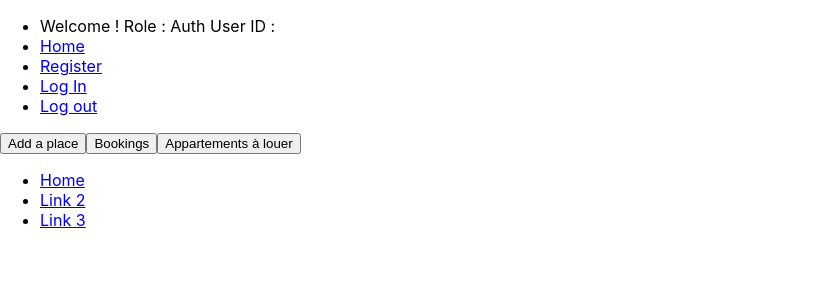
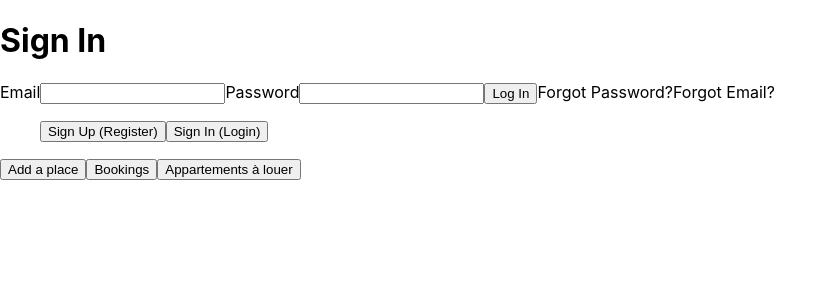
Before and after one commit to rozaribeiro/airbnb-clone-client, a React (Create React App) app: page / in a window 1280 px wide. Shown: the top 300 px of the page, without its empty margins (0-837 px from the left). Built offline with nearby package versions, Linux system fonts and the light colour scheme.

Commit message:
in progress tooBook()

```diff
--- a/src/App.js
+++ b/src/App.js
@@ -12,8 +12,8 @@ import Homepage from "./pages/Homepage/index";
 import SignUp from "./pages/Authenticate/SignUpPage"; // Inscription
 import SignIn from "./pages/Authenticate/SignInPage"; // Connexion
 // import Bookings from "./pages/BookedList/";
-import Navbar from "./components/Navbar";
-import Footer from "./components/Footer/";
+// import Navbar from "./components/Navbar";
+// import Footer from "./components/Footer/";
 
 import PlacesAvailable from "./pages/PlacesList/index";
 import BookedList from "./pages/BookedList"; //  GUEST List places booked
@@ -45,7 +45,7 @@ const PrivateRoute = ({ component: Component, ...rest }) => {
 function App() {
   return (
     <Router>
-      <Navbar />
+      {/* <Navbar /> */}
       <Switch>
         <Route exact path="/" component={Homepage} />
         <Route exact path="/signup" component={SignUp} />
@@ -75,7 +75,7 @@ function App() {
         routers.post("/api/bookings", isAuth, Bookings.postBookingsGuest); // NAWAL */}
         {/* <Route exact path="/signin" component={Authenticate} /> */}
       </Switch>
-      <Footer />
+      {/* <Footer /> */}
     </Router>
   );
 }
--- a/src/components/Footer/index.jsx
+++ b/src/components/Footer/index.jsx
@@ -1,50 +1,50 @@
-import React from "react";
-import { BrowserRouter as Router, Link } from "react-router-dom";
+// import React from "react";
+// import { BrowserRouter as Router, Link } from "react-router-dom";
 
-class Footer extends React.Component {
-  constructor(props) {
-    super(props);
-    this.state = {
-      error: null,
-    };
-  }
+// class Footer extends React.Component {
+//   constructor(props) {
+//     super(props);
+//     this.state = {
+//       error: null,
+//     };
+//   }
 
-  render() {
-    return (
-      <footer className="footer">
-        <Router>
-          <ul>
-            <li>
-              <Link
-                to={{
-                  pathname: "/",
-                }}
-              >
-                Home
-              </Link>
-            </li>
-            <li>
-              <Link
-                to={{
-                  pathname: "/",
-                }}
-              >
-                Link 2
-              </Link>
-            </li>
-            <li>
-              <Link
-                to={{
-                  pathname: "/",
-                }}
-              >
-                Link 3
-              </Link>
-            </li>
-          </ul>
-        </Router>
-      </footer>
-    );
-  }
-}
-export default Footer;
+//   render() {
+//     return (
+//       <footer className="footer">
+//         <Router>
+//           <ul>
+//             <li>
+//               <Link
+//                 to={{
+//                   pathname: "/",
+//                 }}
+//               >
+//                 Home
+//               </Link>
+//             </li>
+//             <li>
+//               <Link
+//                 to={{
+//                   pathname: "/",
+//                 }}
+//               >
+//                 Link 2
+//               </Link>
+//             </li>
+//             <li>
+//               <Link
+//                 to={{
+//                   pathname: "/",
+//                 }}
+//               >
+//                 Link 3
+//               </Link>
+//             </li>
+//           </ul>
+//         </Router>
+//       </footer>
+//     );
+//   }
+// }
+// export default Footer;
--- a/src/pages/Homepage/index.js
+++ b/src/pages/Homepage/index.js
@@ -1,7 +1,7 @@
 import React, { Component } from "react";
-import { bookingsService } from "../../services";
-import SearchByCity from "../partials/Header/SearchByCity"
-
+// import { bookingsService } from "../../services";
+// import SearchByCity from "../partials/Header/SearchByCity"
+import LoginForm from "../Authenticate/SignInPage"
 export default class index extends Component {
   constructor(props) {
     super(props);
@@ -9,7 +9,6 @@ export default class index extends Component {
     this.state = {
       testValue: "",
     };
-
     console.log("props", this.props);
   }
 
@@ -32,11 +31,11 @@ export default class index extends Component {
   render() {
     return (
       <>
-        {/* <LoginForm /> */}
-        {/* <ul>
+        <LoginForm />
+        <ul>
           <button onClick={this.signUp}>Sign Up (Register)</button>
           <button onClick={this.signIn}>Sign In (Login)</button>
-        </ul> */}
+        </ul>
         <button onClick={this.addPlace}>Add a place</button>
         <button onClick={this.bookings}>Bookings</button>
         <button onClick={this.placeavailable}>Appartements à louer</button>
--- a/src/pages/PlacesList/index.js
+++ b/src/pages/PlacesList/index.js
@@ -1,63 +1,72 @@
-// import React, { Component } from "react";
-// import "./placeList.css";
-// import { availablePLaceService } from "../../services/";
+import React, { Component } from "react";
+import "./placeList.css";
+import { availablePLaceService } from "../../services/";
+import {
+    // BrowserRouter as Router,
+    // Switch,
+    // Route,
+    // Redirect,
+    Link
+  } from "react-router-dom";
+import appContext from "../../store"
 
-// export default class index extends Component {
-//   constructor(props) {
-//     super(props);
+export default class index extends Component {
+    static contextType = appContext ;
+    constructor(props) {
+    super(props);
 
-//     this.state = {
-//       data: [],
-//       error: null,
-//     };
-//   }
-//   tooBook (){$
-//     return (
-//       <appContext.Consumer>
-//           {(context) => (
-//             {this.context.role === "guest" ? <button onClick={"/bookings"}></button> : null}
-//         )}
-//       </appContext.Consumer>
-//     )
-//   }
-//   async componentDidMount() {
+    this.state = {
+      data: [],
+      error: null,
+    };
+  }
+  tooBook (){
+    return (
+      <appContext.Consumer>
+          {(context) => (
+            this.context.role === "guest" && <button><Link to="/bookings"></Link></button>
+        )}
+      </appContext.Consumer>
+    )
+  }
+  async componentDidMount() {
 
-//     try {
-//       const response = await availablePLaceService.getPlaceDisponibilty();
-//       this.setState({
-//         data: response.data,
-//       });
-//       console.log("REPONSE", response.data);
-//     } catch (e) {
-//       this.setState({ error: "erreur server" });
-//     }
+    try {
+      const response = await availablePLaceService.getPlaceDisponibilty();
+      this.setState({
+        data: response.data,
+      });
+      console.log("REPONSE", response.data);
+    } catch (e) {
+      this.setState({ error: "erreur server" });
+    }
 
-//   }
+  }
 
-//   render() {
-//     return (
-//       <div>
-//         {/* // <h1>Places List</h1> */}
-//         <div className="PlaceAvailableTitle">
-//           <h1>Appartement à louer:</h1>
-//         </div>
+  render() {
+    return (
+      <div>
+        {/* // <h1>Places List</h1> */}
+        <div className="PlaceAvailableTitle">
+          <h1>Appartement à louer:</h1>
+        </div>
 
-//         {this.state.data.map((element, index) => {
-//           return (
-//             <div key={index} className="placeAvailable">
-//               <ul>
-//                 <li>{element.name}</li>
-//                 <li>{element.description}</li>
-//                 <li>Nombre de chambre: {element.rooms}</li>
-//                 <li>Nombre de salle de bain{element.bathrooms}</li>
-//                 <li>Prix:{element.price_by_night}£</li>
-//                 {this.postBook()}
-//               </ul>
-//             </div>
-//           );
-//         })}
-//         {this.context.role === "guest" ? <button></button> : null}
-//       </div>
-//     );
-//   }
-// }
+        {this.state.data.map((element, index) => {
+          return (
+            <div key={index} className="placeAvailable">
+              <ul>
+                <li>{element.name}</li>
+                <li>{element.description}</li>
+                <li>Nombre de chambre: {element.rooms}</li>
+                <li>Nombre de salle de bain{element.bathrooms}</li>
+                <li>Prix:{element.price_by_night}£</li>
+                {this.postBook}
+              </ul>
+            </div>
+          );
+        })}
+        {this.tooBook()}
+      </div>
+    );
+  }
+}
```
